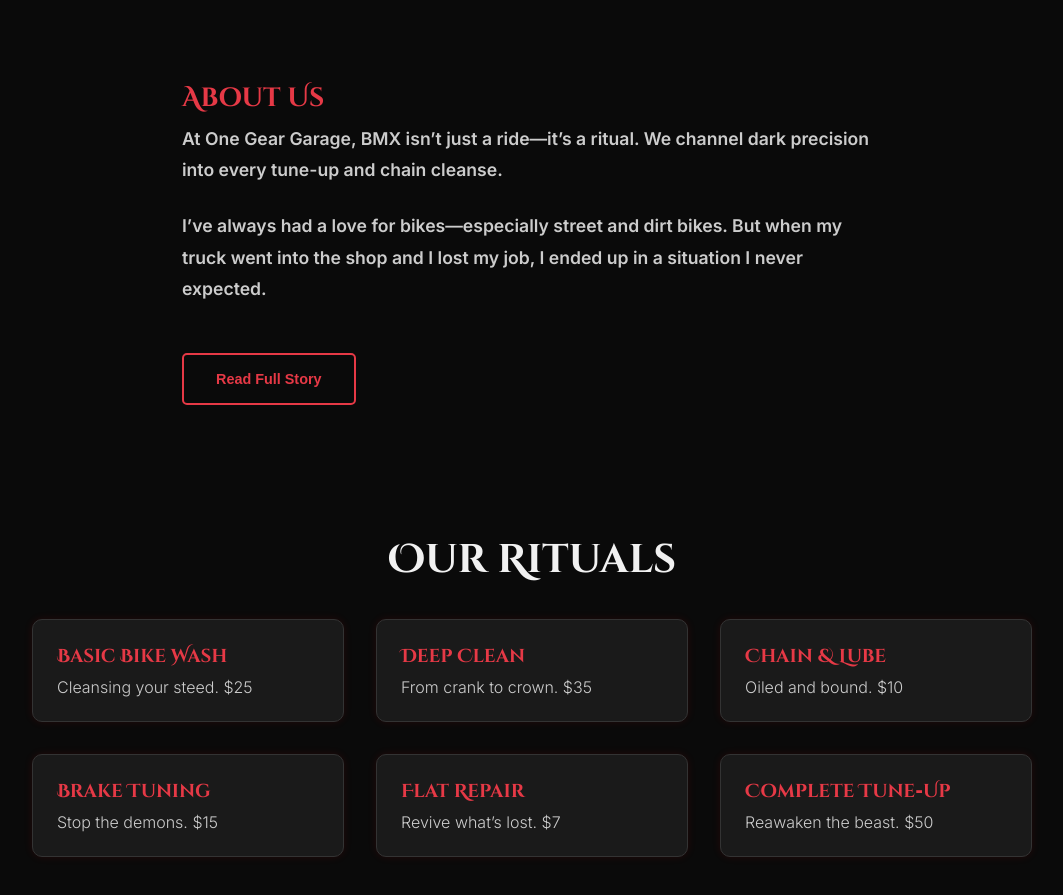
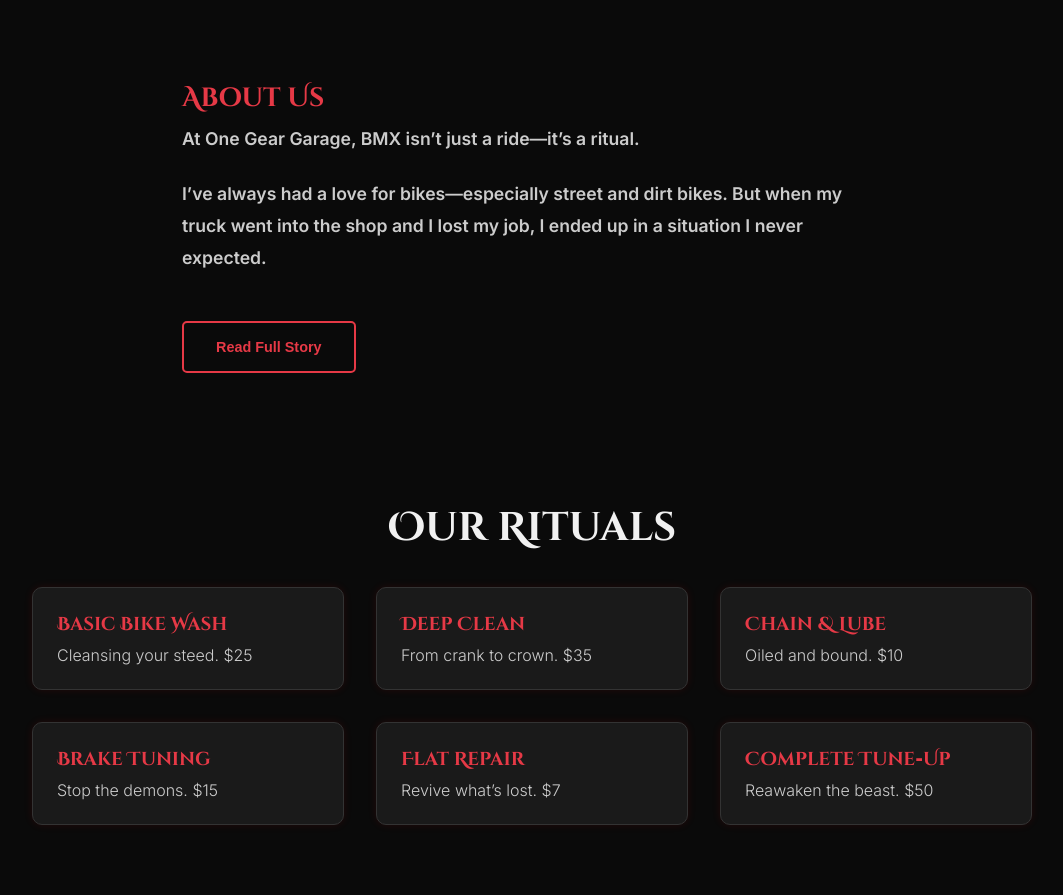
Before and after one commit to OnegearWebDev/one-gear-garage-website, a website: page index.html in a window 1280 px wide. Shown: the part 920-1815 px from the top of the page, without its empty margins (108-1171 px from the left). Drawn offline with nearby package versions, Linux system fonts and the light colour scheme; a web font is replaced by a local one.

Commit message:
small text cahnge to index.html

```diff
--- a/index.html
+++ b/index.html
@@ -55,7 +55,7 @@
             <div class="about-container">
                 <div class="about-text">
                     <h2 data-aos="fade-up">About Us</h2>
-                    <p data-aos="fade-up" data-aos-delay="100">At One Gear Garage, BMX isn’t just a ride—it’s a ritual. We channel dark precision into every tune-up and chain cleanse.</p>
+                    <p data-aos="fade-up" data-aos-delay="100">At One Gear Garage, BMX isn’t just a ride—it’s a ritual.</p>
                     <p data-aos="fade-up" data-aos-delay="200">I’ve always had a love for bikes—especially street and dirt bikes. But when my truck went into the shop and I lost my job, I ended up in a situation I never expected.</p>
 
                     <div id="about-extended-content">
```
